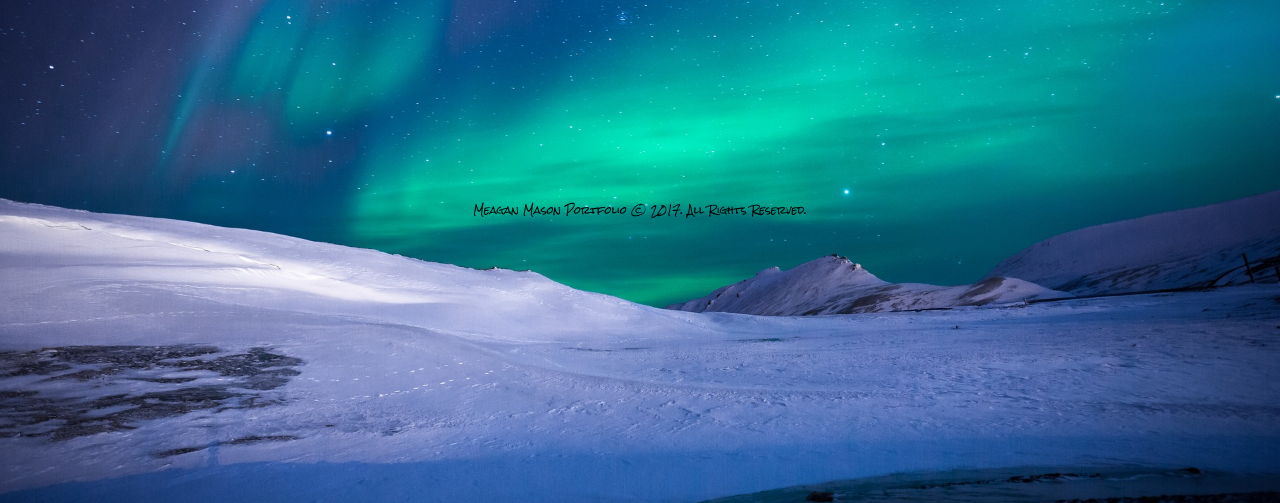
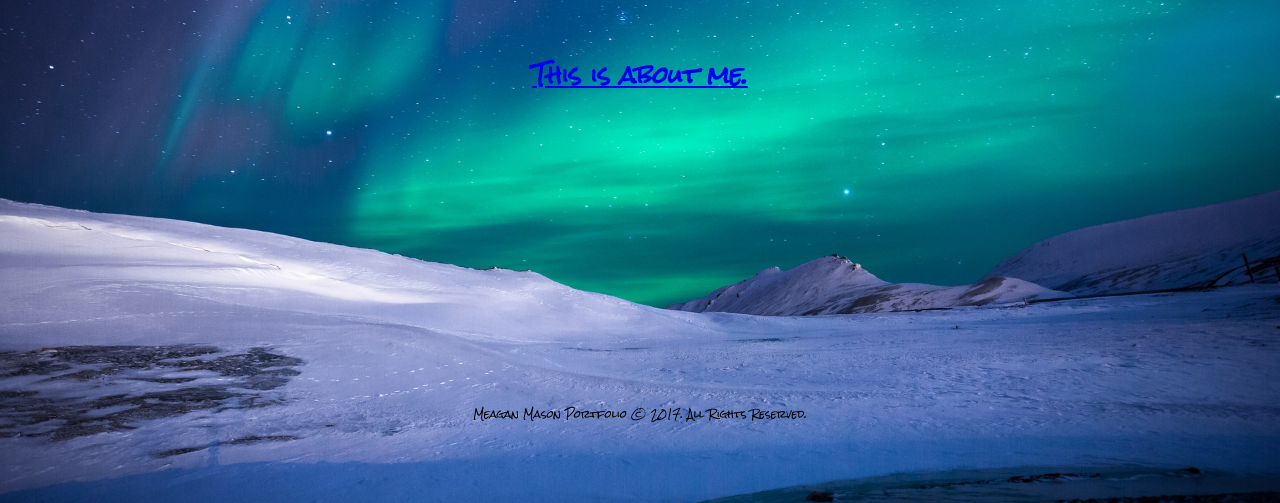
Before and after one commit to meaganmason83/301n5-portfolio, a plain HTML site: page index.html in a window 1280 px wide. Both pictures are taken after a click on the link "About". Shown: the part 297-800 px from the top of the page. Drawn offline with nearby package versions, Linux system fonts and the light colour scheme.

Commit message:
nav links rendering to the page

```diff
--- a/app.js
+++ b/app.js
@@ -32,9 +32,15 @@ portfolios.forEach(function(portfolio) {
 portfolioView.handleMainNav = function () {
   $('#icons').hide();
   $('#myPortfolios').hide();
+  $('#aboutme').hide();
   $('.main-nav').on('click', '.tab', function() {
-    if ($(this).data('navbar') === 'portfolio')
+    if ($(this).data('navbar') === 'portfolio') {
       $('#myPortfolios').fadeIn(1000);
+    } else if ($(this).data('navbar') === 'contact') {
+      $('#icons').fadeIn(1000);
+    } else if ($(this).data('navbar') === 'about') {
+      $('#aboutme').fadeIn(1000);
+    }
   });
   $('.main-nav .tab:first').click();
 };
--- a/index.html
+++ b/index.html
@@ -30,6 +30,9 @@
   </div>
 </header>
 <main>
+  <section id="aboutme">
+    <h1>This is about me.</h1>
+  </section>
   <section id="myPortfolios">
     <article class="template" data-title="placeholder-title">
       <header>
--- a/layout.css
+++ b/layout.css
@@ -49,7 +49,7 @@ nav.main-nav a.active {
   }
 }
 
-.menu {
+/*.menu {
 	content: "images/bars.png";
 }
 
@@ -61,7 +61,7 @@ nav.main-nav a.active {
 @media only screen and (min-width: 640px) {
   .menu {
     display: none;
-  }
+  }*/
 
 .border {
   border: 0;
@@ -70,6 +70,13 @@ nav.main-nav a.active {
   margin-right: 275px;
   background: #333;
   background-image: linear-gradient(to right, #ccc, #333, #ccc);
+}
+
+#aboutme {
+  font-size: 15px;
+  text-align: center;
+  margin-top: 150px;
+  margin-bottom: 0px;
 }
 
 #icons {
```
